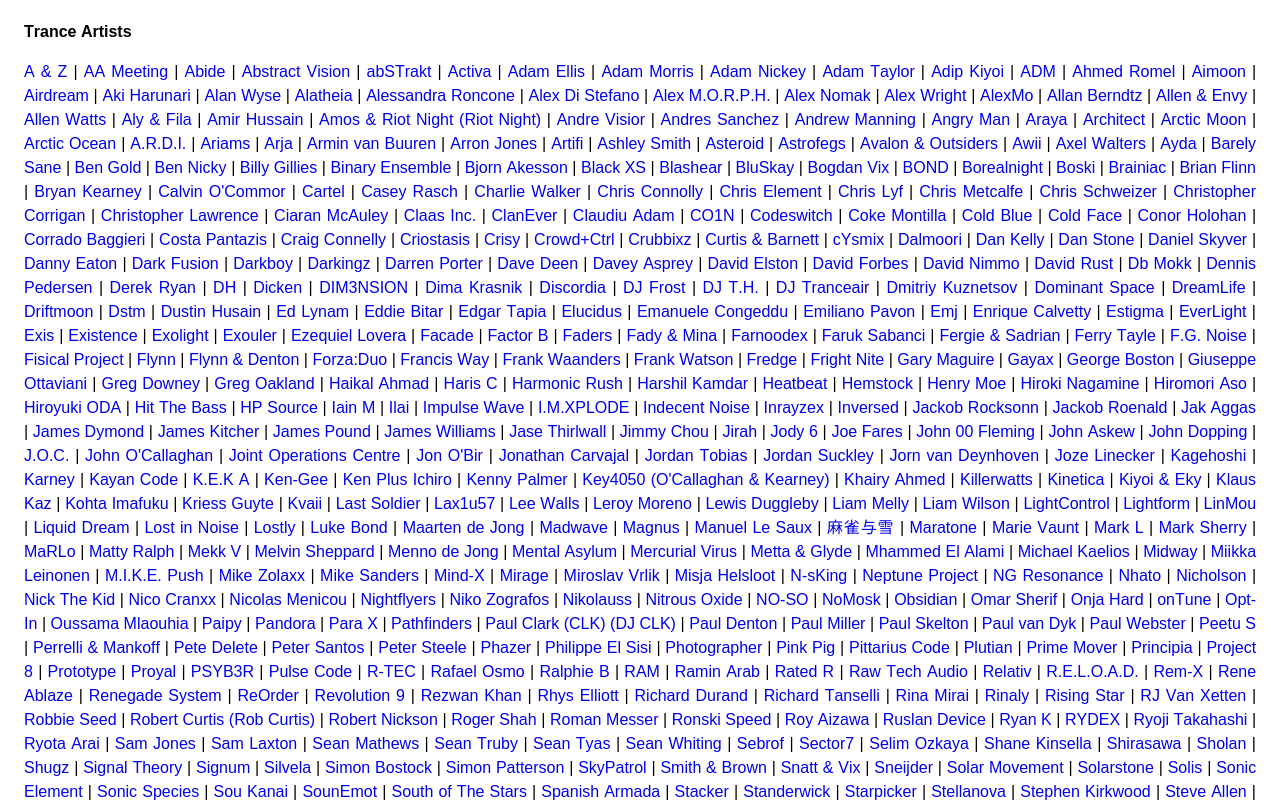
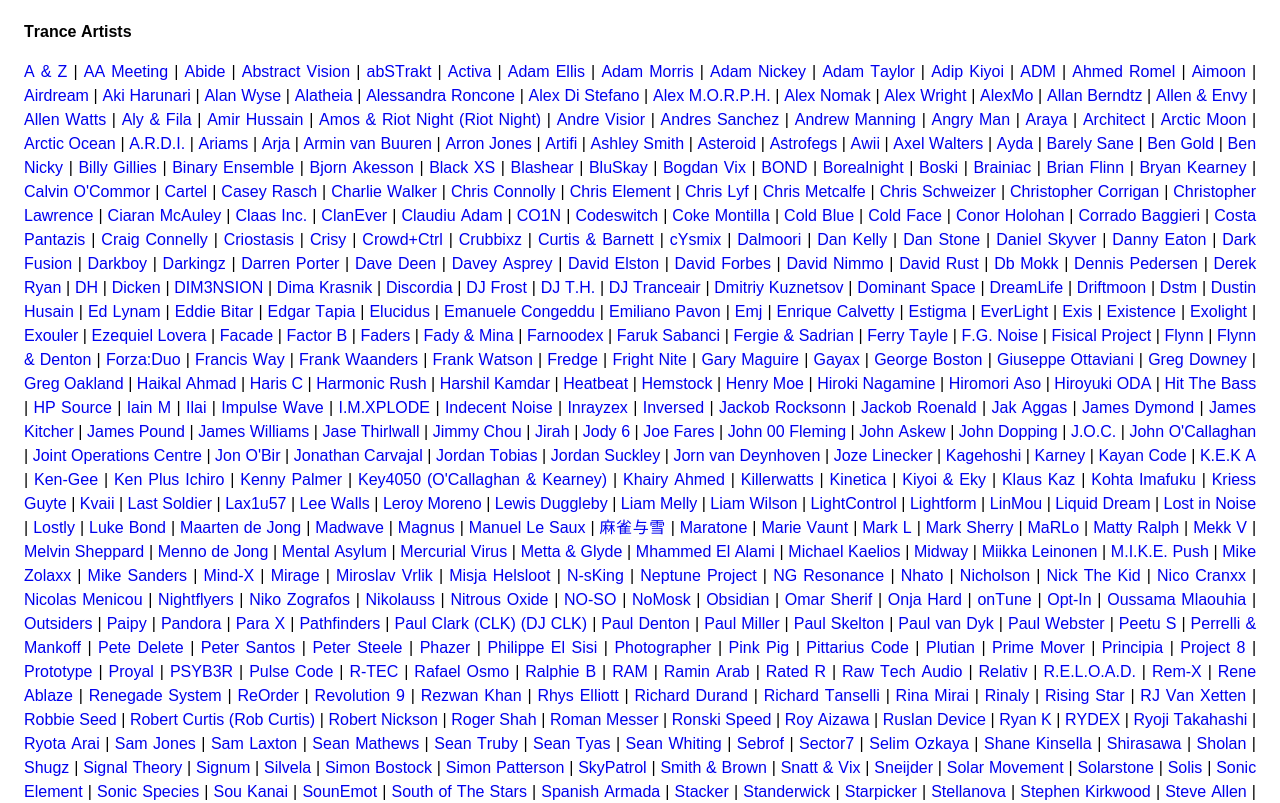
Before and after one commit to seida-keigo/trance, a plain HTML site: page index.htm in a window 1280 px wide. Shown: the top 803 px of the page. Drawn offline with Linux system fonts and the light colour scheme.

Commit message:
Update index.htm

```diff
--- a/index.htm
+++ b/index.htm
@@ -77,7 +77,6 @@
 			"Ashley Smith",
 			"Asteroid",
 			"Astrofegs",
-			"Avalon & Outsiders",
 			"Awii",
 			"Axel Walters",
 			"Ayda",
@@ -319,6 +318,7 @@
 			"onTune",
 			"Opt-In",
 			"Oussama Mlaouhia",
+			"Outsiders",
 			"Paipy",
 			"Pandora",
 			"Para X",
```
